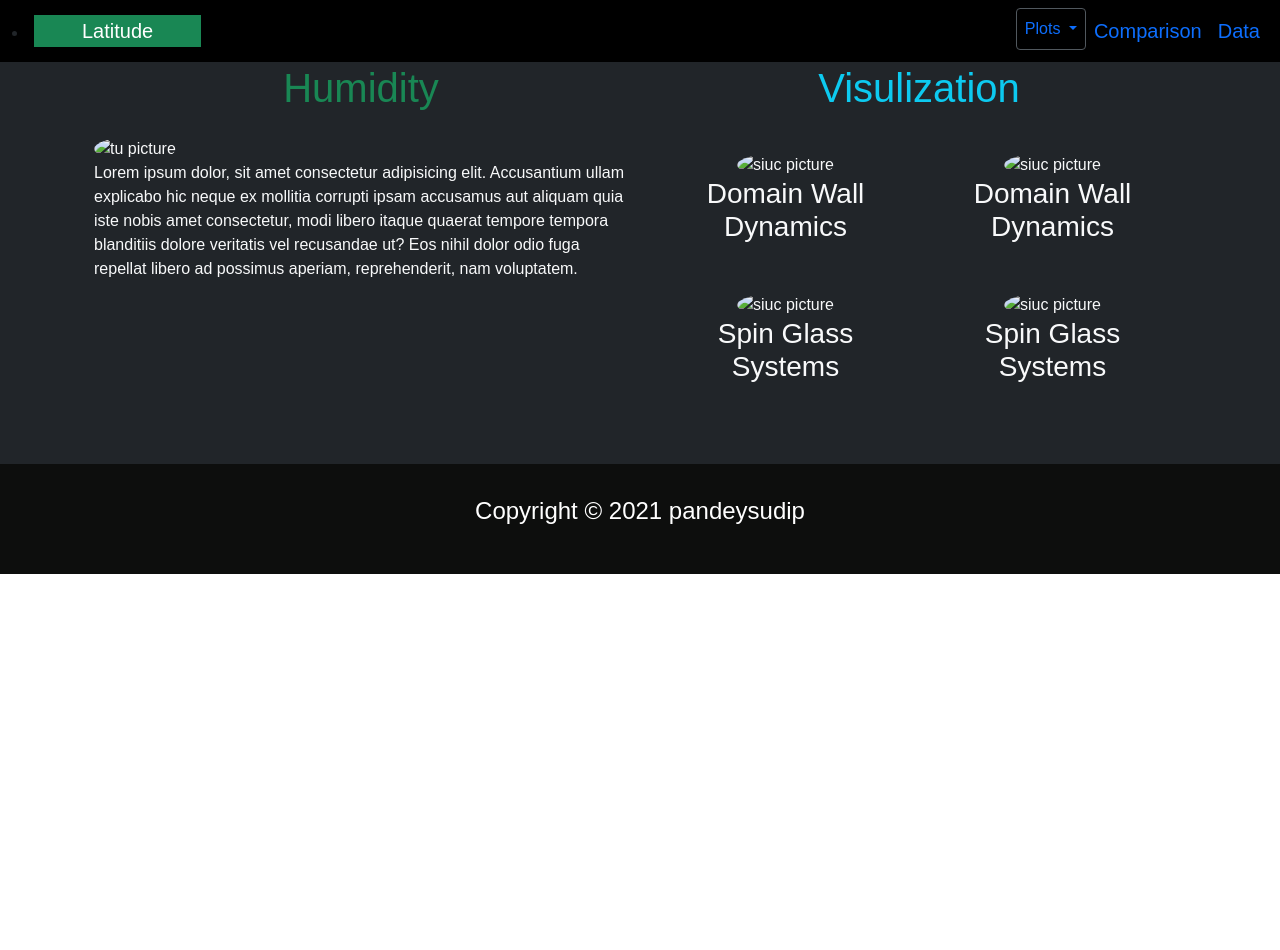
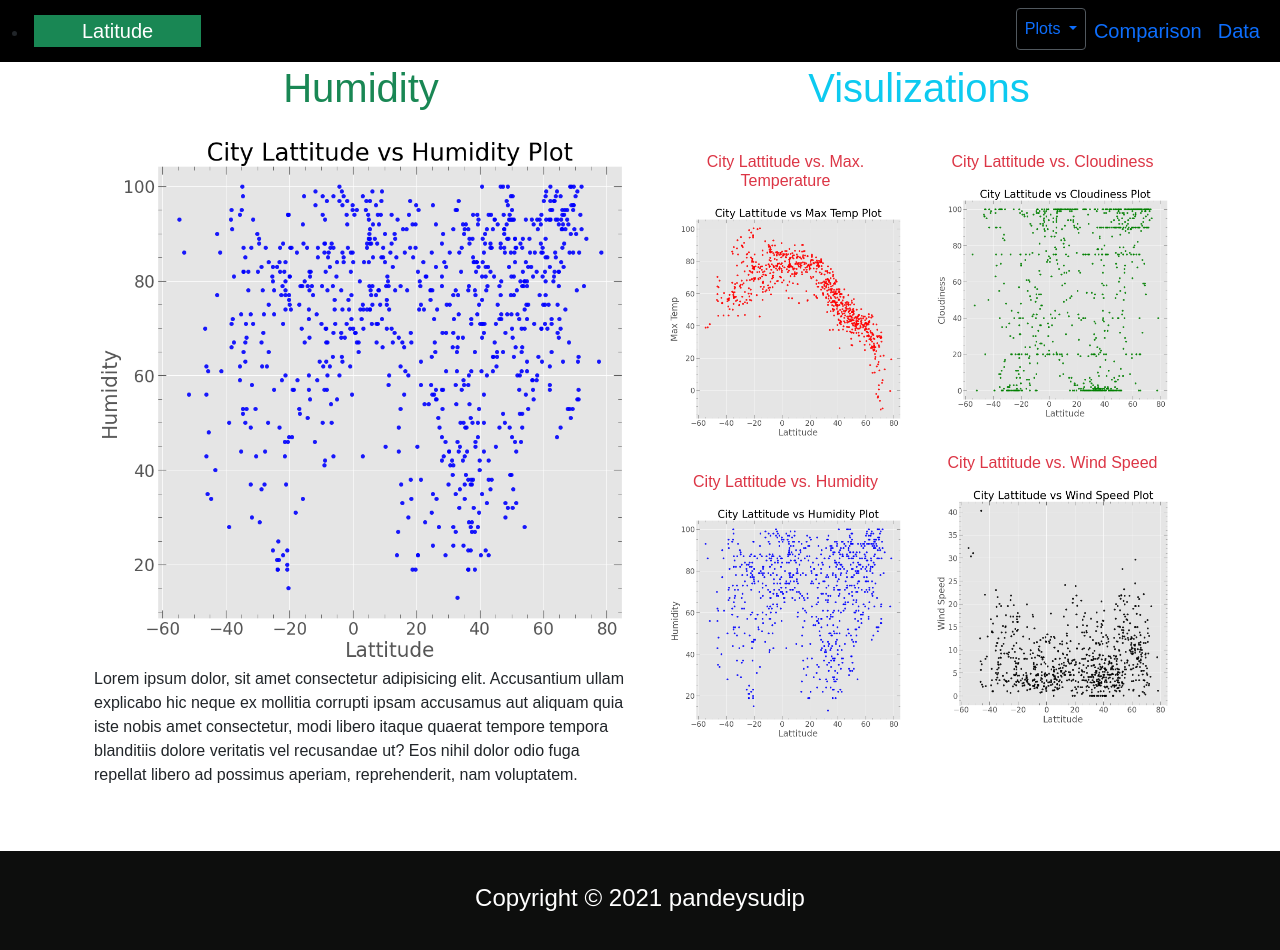
Before and after one commit to pandeysudip/Web-Visualization-Dashboard, a plain HTML site: page humidity.html in a window 1280 px wide. Before the commit the page ends 800 px from the top, so only its background shows below. Drawn offline with nearby package versions, Linux system fonts and the light colour scheme.

Commit message:
finalizing other pages

```diff
--- a/humidity.html
+++ b/humidity.html
@@ -52,12 +52,12 @@
             </div>
         </nav>
         <!--Humidity-->
-        <section id="tal" class="bg-dark text-light p-5 text-center text-sm-start">
+        <section id="tal" class="bg-muted text-dark p-5 text-center text-sm-start">
             <div class="container">
-                <div class="d-lg-flex">
+                <div class="d-sm-flex">
                     <div class="container">
                         <h1 class=" p-3 text-success text-center">Humidity</h1>
-                        <img class="img-fluid rounded-circle " src="images/tu.jpg" alt="tu picture" />
+                        <img class="img-fluid  " src="images/city_Humidity.png" alt="siuc picture" />
                         <div>
                             <p>
                                 Lorem ipsum dolor, sit amet consectetur adipisicing elit. Accusantium ullam explicabo hic neque ex mollitia corrupti ipsam accusamus aut aliquam quia iste nobis amet consectetur, modi libero itaque quaerat tempore tempora blanditiis dolore veritatis vel recusandae ut? Eos nihil dolor odio fuga repellat libero ad possimus aperiam, reprehenderit, nam voluptatem.
@@ -65,49 +65,64 @@
                         </div>
                     </div>
                     <div class="container">
-                        <h1 class=" p-3 text-info text-center">Visulization</h1>
-                        <div class="d-lg-flex">
+                        <h1 class=" p-3 text-info text-center">Visulizations</h1>
+                        <div class="d-sm-flex">
                             <div class="column text-center">
                                 <div class="col-md">
                                     <div class="card-body text-center">
+                                        <h6 class="card-title mb-3 text-danger">
+                                            City Lattitude vs. Max. Temperature
+                                        </h6>
                                         <div class="card-image">
-                                        <img class="img-fluid rounded-circle " src="images/siuc.png" alt="siuc picture" />
+                                            <a href="temp.html">
+                                                <img class="img-fluid  " src="images/city_Max Temp.png" alt="siuc picture" />
+                                            </a>
+
                                         </div>
-                                    <h3 class="card-title mb-3">
-                                        Domain Wall Dynamics
-                                    </h3>
+
                                     </div>
                                 </div>
                                 <div class="col-md">
                                     <div class="card-body text-center">
+
+                                        <h6 class="card-title mb-3 text-danger">
+                                            City Lattitude vs. Humidity
+                                        </h6>
                                         <div class="card-image">
-                                        <img class="img-fluid rounded-circle " src="images/siuc.png" alt="siuc picture" />
+                                            <a href="humidity.html">
+                                                <img class="img-fluid  " src="images/city_Humidity.png" alt="siuc picture" />
+                                            </a>
+
                                         </div>
-                                    <h3 class="card-title mb-3">
-                                        Spin Glass Systems
-                                    </h3>
                                     </div>
                                 </div>
                             </div>
                             <div class="column text-center">
                                 <div class="col-md">
                                     <div class="card-body text-center">
+
+                                            <h6 class="card-title mb-3 text-danger">
+                                                City Lattitude vs. Cloudiness
+                                            </h6>
                                             <div class="card-image">
-                                        <img class="img-fluid rounded-circle " src="images/siuc.png" alt="siuc picture" />
+                                                <a href="cloudness.html">
+                                                    <img class="img-fluid  " src="images/city_Cloudiness.png" alt="siuc picture" />
+                                                </a>
                                             </div>
-                                    <h3 class="card-title mb-3">
-                                        Domain Wall Dynamics
-                                    </h3>
                                     </div>
                                 </div>
                                 <div class="col-md">
-                                    <div class="card-body text-center">
+                                    <div class="card-body text-center ">
+
+                                    <h6 class="card-title mb-3 text-danger">
+                                        City Lattitude vs.  Wind Speed
+                                    </h6>
                                     <div class="card-image">
-                                        <img class="img-fluid rounded-circle " src="images/siuc.png" alt="siuc picture" />
+                                        <a href="windspeed.html">
+                                            <img class="img-fluid  " src="images/city_Wind speed.png" alt="siuc picture" />
+
+                                        </a>
                                     </div>
-                                    <h3 class="card-title mb-3">
-                                        Spin Glass Systems
-                                    </h3>
                                     </div>
                                 </div>
                             </div>
```
Also changed, not shown: cloudness.html (+37 -22 lines), comprasion.html (+38 -24 lines), index.html (+2 -2 lines), temp.html (+36 -21 lines), windspeed.html (+35 -20 lines). Lines whose indentation alone changed are shown as unchanged.
